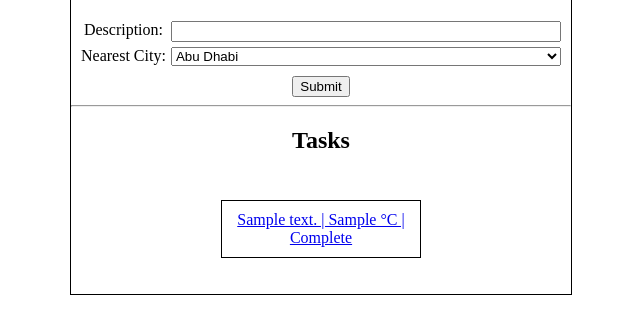
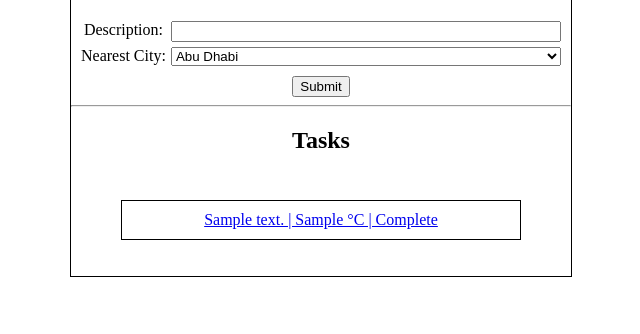
Before and after one commit to edjchapman/WeatherTasks, a Django app: page / in a window 1280 px wide. Shown: the part 139-473 px from the top of the page, without its empty margins (319-959 px from the left). Run offline with Django 3.2, Linux system fonts and the light colour scheme; tables that the repository leaves empty hold one stand-in row (values such as "Sample post"); a database or web service that is not in the repository returns one stand-in record (values such as "Sample title"); data that the repository does not hold is empty.

Commit message:
Increase width of the task list so the text fits on one line.

```diff
--- a/backend/templates/styles.html
+++ b/backend/templates/styles.html
@@ -25,7 +25,7 @@
         list-style-type: none;
         display: inline-block;
         padding: 10px;
-        width: 200px;
+        width: 400px;
     }
 
     li {
```
